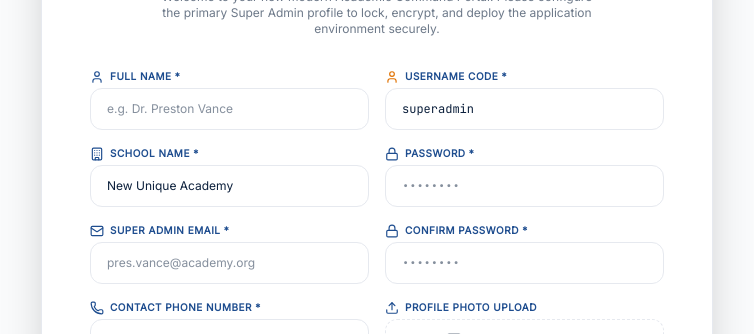
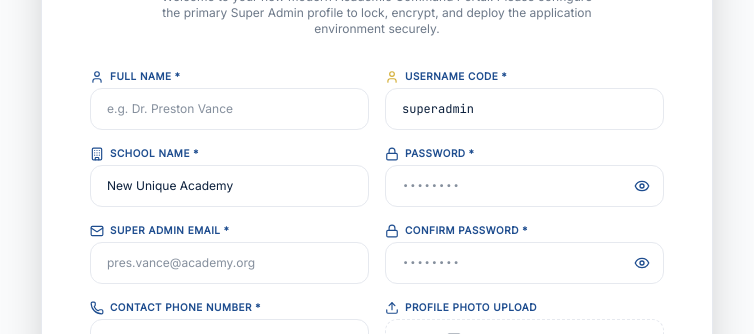
Before and after one commit to omoleyemi82-debug/NEW-UNIQUE-SCHOOL, a React (Vite) app: page / in a window 1280 px wide. Shown: the part 242-576 px from the top of the page, without its empty margins (263-1017 px from the left). Built offline with nearby package versions, Linux system fonts and the light colour scheme.

Commit message:
feat(ui): add password visibility toggle
Implement password visibility toggles in the Admin portal and Login modal for improved user experience. Additionally, update the About Us content and standardize campus address information across the application.

```diff
--- a/src/components/ContactUsPage.tsx
+++ b/src/components/ContactUsPage.tsx
@@ -65,7 +65,7 @@ export default function ContactUsPage() {
           </div>
           <div className="space-y-1.5 flex-1 min-w-0">
             <span className="text-[9px] uppercase font-bold text-slate-500 tracking-widest block font-mono">Physical Coordinates</span>
-            <span className="font-serif font-bold text-sm text-white block">Behind Fabian Hotel Zone C</span>
+            <span className="font-serif font-bold text-sm text-white block">Off Ilawe Road, Ado-Ekiti, Ekiti State, Nigeria</span>
             <span className="text-[10.5px] text-slate-400 block leading-relaxed">Visits permitted specifically during school working hours by appointment.</span>
           </div>
         </div>
--- a/src/components/LandingPage.tsx
+++ b/src/components/LandingPage.tsx
@@ -616,7 +616,7 @@ export default function LandingPage({ onLoginClick }: { onLoginClick: () => void
                   <MapPin className="w-5 h-5 text-sky-400" />
                   <div>
                     <span className="text-[8.5px] text-slate-500 block uppercase tracking-wide">Campus Address</span>
-                    <span className="text-xs font-bold text-slate-200">Behind Fabian Hotel Zone C</span>
+                    <span className="text-xs font-bold text-slate-200">Off Ilawe Road, Ado-Ekiti, Ekiti State, Nigeria</span>
                   </div>
                 </div>
                 <div className="flex items-center gap-3">
@@ -735,7 +735,7 @@ export default function LandingPage({ onLoginClick }: { onLoginClick: () => void
           </div>
           <div className="space-y-1.5">
             <span className="text-slate-100 font-extrabold block uppercase tracking-widest text-[9.5px]">Campus General Registrar</span>
-            <p className="text-slate-350">Behind Fabian Hotel Zone C</p>
+            <p className="text-slate-350">Off Ilawe Road, Ado-Ekiti, Ekiti State, Nigeria</p>
             <p className="text-sky-400 font-bold">omoleyemi82@gmail.com</p>
           </div>
           <div className="space-y-3.5 md:text-right">
@@ -808,7 +808,7 @@ export default function LandingPage({ onLoginClick }: { onLoginClick: () => void
                   </div>
                   <div className="p-4 bg-slate-950 border border-slate-800 rounded-2xl">
                     <span className="font-extrabold text-white block mb-1 uppercase tracking-wide text-[10px]">Q: Where is the campus located?</span>
-                    <p className="text-[10.5px] text-slate-400">Our physical secondary school campus is situated Behind Fabian Hotel Zone C. High-grade science laboratory stations and libraries are configured locally.</p>
+                    <p className="text-[10.5px] text-slate-400">Our physical secondary school campus is situated Off Ilawe Road, Ado-Ekiti, Ekiti State, Nigeria. High-grade science laboratory stations, Christian fellowship centers, and academic libraries are configured locally.</p>
                   </div>
                   <div className="p-4 bg-slate-950 border border-slate-800 rounded-2xl">
                     <span className="font-extrabold text-white block mb-1 uppercase tracking-wide text-[10px]">Q: What streams are available?</span>
--- a/src/components/LoginModal.tsx
+++ b/src/components/LoginModal.tsx
@@ -9,7 +9,9 @@ import {
   KeyRound,
   User,
   Check,
-  ArrowRight
+  ArrowRight,
+  Eye,
+  EyeOff
 } from 'lucide-react';
 
 interface LoginModalProps {
@@ -31,6 +33,7 @@ export default function LoginModal({ isOpen, onClose, onSuccess }: LoginModalPro
 
   const [identifier, setIdentifier] = useState('');
   const [password, setPassword] = useState('');
+  const [showPassword, setShowPassword] = useState(false);
   const [error, setError] = useState('');
   const [isForgotMode, setIsForgotMode] = useState(false);
 
@@ -364,10 +367,10 @@ export default function LoginModal({ isOpen, onClose, onSuccess }: LoginModalPro
                     Forgot Password?
                   </button>
                 </div>
-                <div className="relative">
-                  <KeyRound className="absolute left-3.5 top-3 w-4 h-4 text-[#1A365D]/60" />
+                <div className="relative flex items-center">
+                  <KeyRound className="absolute left-3.5 top-3 w-4 h-4 text-[#1A365D]/60 pointer-events-none" />
                   <input
-                    type="password"
+                    type={showPassword ? 'text' : 'password'}
                     required
                     value={password}
                     onChange={(e) => {
@@ -375,8 +378,16 @@ export default function LoginModal({ isOpen, onClose, onSuccess }: LoginModalPro
                       setError('');
                     }}
                     placeholder="••••••••"
-                    className="w-full text-xs pl-10 pr-4 py-2.5 bg-slate-50 border border-slate-200 rounded-xl outline-none focus:border-[#1A365D] focus:bg-white transition-all text-slate-800 font-medium font-mono"
+                    className="w-full text-xs pl-10 pr-10 py-2.5 bg-slate-50 border border-slate-200 rounded-xl outline-none focus:border-[#1A365D] focus:bg-white transition-all text-slate-800 font-medium font-mono"
                   />
+                  <button
+                    type="button"
+                    onClick={() => setShowPassword(!showPassword)}
+                    className="absolute right-3 text-slate-400 hover:text-slate-600 focus:outline-none cursor-pointer"
+                    title={showPassword ? "Hide password" : "Show password"}
+                  >
+                    {showPassword ? <EyeOff className="w-4 h-4" /> : <Eye className="w-4 h-4" />}
+                  </button>
                 </div>
               </div>
 
--- a/src/components/SetupPortal.tsx
+++ b/src/components/SetupPortal.tsx
@@ -1,7 +1,7 @@
 import React, { useState, useRef } from 'react';
 import { useSchool } from '../context/SchoolContext';
 import { encryptPassword } from '../utils/security';
-import { ShieldAlert, Sparkles, User, Mail, Phone, Lock, Upload, Image as ImageIcon, CheckCircle, ArrowRight, Building } from 'lucide-react';
+import { ShieldAlert, Sparkles, User, Mail, Phone, Lock, Upload, Image as ImageIcon, CheckCircle, ArrowRight, Building, Eye, EyeOff } from 'lucide-react';
 
 export default function SetupPortal() {
   const { admins, addAdmin, updateSchoolName, setRole, trackLoginActivity } = useSchool();
@@ -13,6 +13,8 @@ export default function SetupPortal() {
   const [username, setUsername] = useState('superadmin');
   const [password, setPassword] = useState('');
   const [confirmPassword, setConfirmPassword] = useState('');
+  const [showPassword, setShowPassword] = useState(false);
+  const [showConfirmPassword, setShowConfirmPassword] = useState(false);
   const [avatarBase64, setAvatarBase64] = useState<string>('');
   const [error, setError] = useState('');
   const [success, setSuccess] = useState(false);
@@ -240,28 +242,48 @@ export default function SetupPortal() {
                   <label className="text-[10px] uppercase font-bold text-natural-green tracking-wider flex items-center gap-1.5">
                     <Lock className="w-3.5 h-3.5" /> Password *
                   </label>
+                  <div className="relative flex items-center">
                     <input
-                    type="password"
+                      type={showPassword ? 'text' : 'password'}
                       required
                       value={password}
                       onChange={(e) => setPassword(e.target.value)}
                       placeholder="••••••••"
-                    className="w-full text-xs px-4 py-3 bg-natural-light/50 border border-natural-beige rounded-xl outline-none focus:border-natural-green focus:bg-white transition-all text-natural-charcoal font-medium font-mono"
+                      className="w-full text-xs pl-4 pr-11 py-3 bg-natural-light/50 border border-natural-beige rounded-xl outline-none focus:border-natural-green focus:bg-white transition-all text-natural-charcoal font-medium font-mono"
                     />
+                    <button
+                      type="button"
+                      onClick={() => setShowPassword(!showPassword)}
+                      className="absolute right-3.5 text-slate-400 hover:text-slate-600 focus:outline-none cursor-pointer"
+                      title={showPassword ? "Hide password" : "Show password"}
+                    >
+                      {showPassword ? <EyeOff className="w-4 h-4" /> : <Eye className="w-4 h-4" />}
+                    </button>
+                  </div>
                 </div>
 
                 <div className="space-y-1">
                   <label className="text-[10px] uppercase font-bold text-natural-green tracking-wider flex items-center gap-1.5">
                     <Lock className="w-3.5 h-3.5" /> Confirm Password *
                   </label>
+                  <div className="relative flex items-center">
                     <input
-                    type="password"
+                      type={showConfirmPassword ? 'text' : 'password'}
                       required
                       value={confirmPassword}
                       onChange={(e) => setConfirmPassword(e.target.value)}
                       placeholder="••••••••"
-                    className="w-full text-xs px-4 py-3 bg-natural-light/50 border border-natural-beige rounded-xl outline-none focus:border-natural-green focus:bg-white transition-all text-natural-charcoal font-medium font-mono"
+                      className="w-full text-xs pl-4 pr-11 py-3 bg-natural-light/50 border border-natural-beige rounded-xl outline-none focus:border-natural-green focus:bg-white transition-all text-natural-charcoal font-medium font-mono"
                     />
+                    <button
+                      type="button"
+                      onClick={() => setShowConfirmPassword(!showConfirmPassword)}
+                      className="absolute right-3.5 text-slate-400 hover:text-slate-600 focus:outline-none cursor-pointer"
+                      title={showConfirmPassword ? "Hide password" : "Show password"}
+                    >
+                      {showConfirmPassword ? <EyeOff className="w-4 h-4" /> : <Eye className="w-4 h-4" />}
+                    </button>
+                  </div>
                 </div>
 
                 {/* Profile Photo Uploader */}
--- a/src/components/StudentPortal.tsx
+++ b/src/components/StudentPortal.tsx
@@ -1115,7 +1115,7 @@ export default function StudentPortal({ activeTab, isParentView = false }: { act
                       </div>
                       <div className="flex justify-between text-natural-charcoal/50">
                         <span>Physical Zone:</span>
-                        <span className="font-medium">Behind Fabian Hotel Zone C</span>
+                        <span className="font-medium">Off Ilawe Road, Ado-Ekiti, Ekiti State, Nigeria</span>
                       </div>
                     </div>
                   </div>
--- a/src/index.css
+++ b/src/index.css
@@ -30,6 +30,54 @@
   --color-slate-850: #F5F7FA;
   --color-slate-900: #FFFFFF;
   --color-slate-950: #F5F7FA;
+
+  /* Theme Mapping for Interactive Components using standard Colors */
+  --color-indigo-50: #F5F7FA;
+  --color-indigo-100: #E6E9EF;
+  --color-indigo-200: #E6E9EF;
+  --color-indigo-250: #AAB4C0;
+  --color-indigo-300: #4DA3FF;
+  --color-indigo-400: #4DA3FF;
+  --color-indigo-500: #1E4D8F;
+  --color-indigo-600: #1E4D8F;
+  --color-indigo-650: #1E4D8F;
+  --color-indigo-700: #0B1F3B;
+  --color-indigo-750: #0B1F3B;
+  --color-indigo-800: #0B1F3B;
+  --color-indigo-900: #0B1F3B;
+
+  /* Soft Green overrides for Success/Pass Marks (#2ECC71) */
+  --color-emerald-50: #EBFBEE;
+  --color-emerald-100: #D4EDDA;
+  --color-emerald-500: #2ECC71;
+  --color-emerald-600: #2ECC71;
+  --color-emerald-700: #27AE60;
+  --color-emerald-800: #1E8449;
+
+  --color-green-50: #EBFBEE;
+  --color-green-100: #D4EDDA;
+  --color-green-500: #2ECC71;
+  --color-green-600: #2ECC71;
+  --color-green-700: #27AE60;
+
+  /* Soft Red overrides for Errors/Failures (#E74C3C) */
+  --color-rose-50: #FDEDEC;
+  --color-rose-100: #FADBD8;
+  --color-rose-500: #E74C3C;
+  --color-rose-600: #E74C3C;
+
+  --color-red-50: #FDEDEC;
+  --color-red-100: #FADBD8;
+  --color-red-500: #E74C3C;
+  --color-red-650: #E74C3C;
+  --color-red-700: #C0392B;
+
+  /* Golden Accent overrides for Grades/Emphasis (#F1C40F) */
+  --color-yellow-500: #F1C40F;
+  --color-yellow-600: #D4AF37;
+
+  --color-amber-500: #F1C40F;
+  --color-amber-600: #D4AF37;
 }
 
 body {
@@ -134,6 +182,10 @@ body {
   color: #0B1F3B !important;
 }
 
+.login-portal-wrapper img {
+  filter: none !important;
+}
+
 .login-portal-wrapper .bg-slate-900\/60 {
   background-color: rgba(255, 255, 255, 0.98) !important;
   border-color: #E6E9EF !important;
```
Also changed, not shown: src/components/AboutUsPage.tsx (+11 -11 lines), src/components/AdminPortal.tsx (+19 -7 lines). Lines whose indentation alone changed are shown as unchanged.
